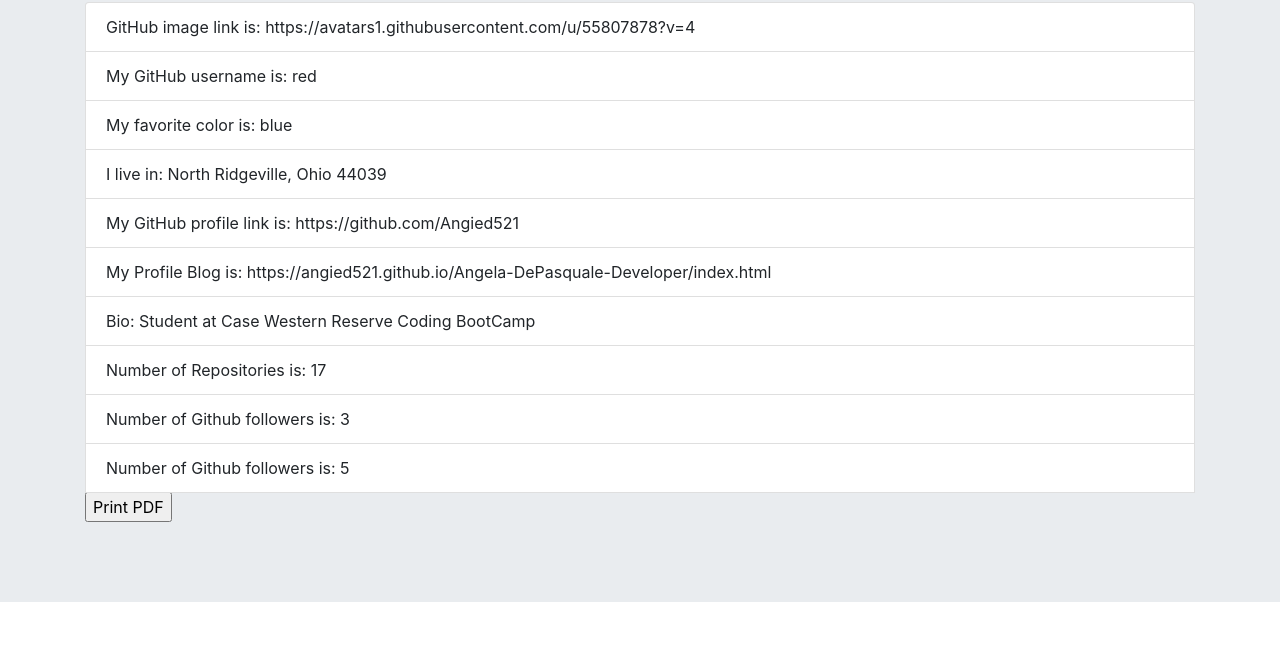
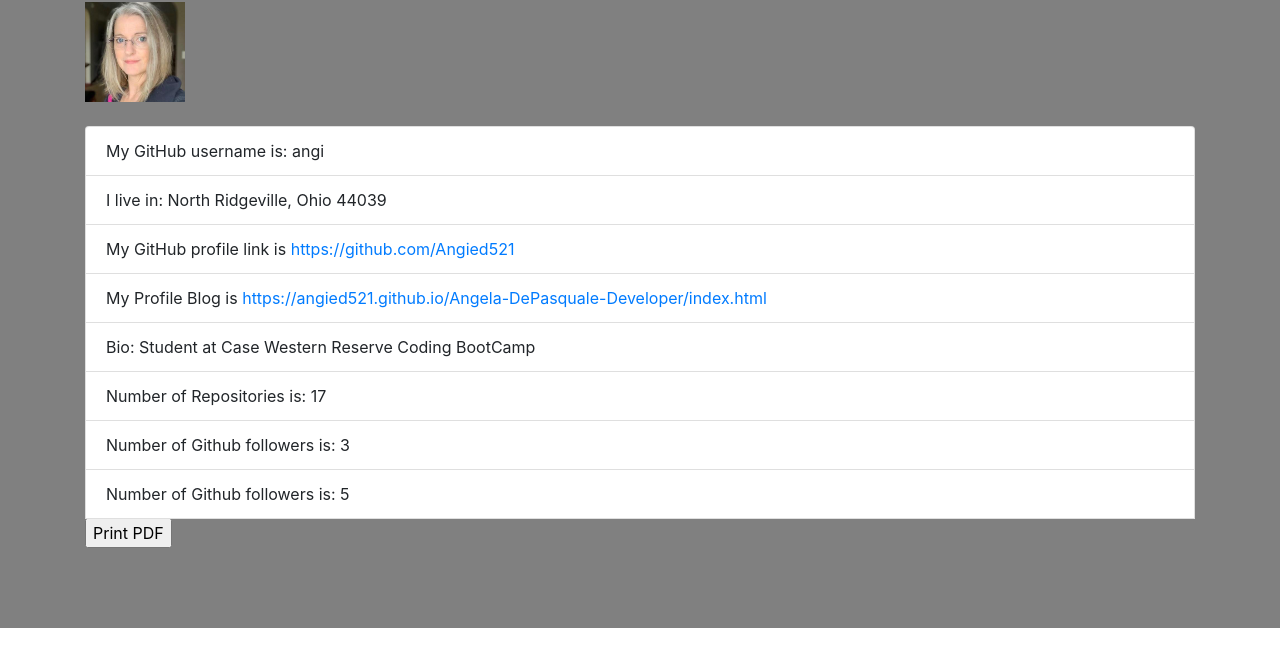
Before and after one commit to Angied521/profileGenerator, a website: page index.html in a window 1280 px wide. Shown: the part 137-800 px from the top of the page. Drawn offline with nearby package versions, Linux system fonts and the light colour scheme.

Commit message:
added links and background color

```diff
--- a/index.html
+++ b/index.html
@@ -5,32 +5,33 @@
       <meta charset="UTF-8">
       <meta http-equiv="X-UA-Compatible" content="ie=edge">
       <link rel="stylesheet" href="https://maxcdn.bootstrapcdn.com/bootstrap/4.0.0/css/bootstrap.min.css">
-      <script src="print.js"></script>
-      <link rel="stylesheet" type="text/css" href="print.css">
+
       <title>Document</title>
     </head>
     <body>
-      <div class="jumbotron jumbotron-fluid" id="jumbotron">
+      <div class="jumbotron jumbotron-fluid" id="jumbotron" style="background-color:gray;">
       <div class="container">
              <h1 class="display-4">Hi! My name is angie</h1>
+             <div><img src="image.jpg"vwidth="100" height="100" align="center"></div>
+             </br>
 
-        <ul class="list-group">
-          <li class="list-group-item">GitHub image link is: https://avatars1.githubusercontent.com/u/55807878?v=4</li>
-          <li class="list-group-item">My GitHub username is: red</li>
-          <li class="list-group-item" id="color">My favorite color is: blue</li>
+         <ul class="list-group">
+
+
+          <li class="list-group-item">My GitHub username is: angi</li>
+
 
           <li class="list-group-item">I live in: North Ridgeville, Ohio 44039</li>
-          <li class="list-group-item">My GitHub profile link is: https://github.com/Angied521</li>
-          <li class="list-group-item">My Profile Blog is: https://angied521.github.io/Angela-DePasquale-Developer/index.html</li>
+          <li class="list-group-item">My GitHub profile link is <a href="{{ link.url }}">https://github.com/Angied521</a></li>
+          <li class="list-group-item">My Profile Blog is <a href="{{ link.url }}"> https://angied521.github.io/Angela-DePasquale-Developer/index.html</a></li>
 
          <li class="list-group-item">Bio: Student at Case Western Reserve Coding BootCamp</li>
          <li class="list-group-item">Number of Repositories is: 17</li>
          <li class="list-group-item">Number of Github followers is: 3</li>
          <li class="list-group-item">Number of Github followers is: 5</li>
-
+        </b>
          <p>
-         <input type="button" id="bt" onclick="print()" value="Print PDF" />
-     </p>
+         <input type="button" id="bt" onclick="print()" value="Print PDF" />  </p>
     </div>
 
     </body>
```
Also changed, not shown: index.js (+21 -22 lines).
